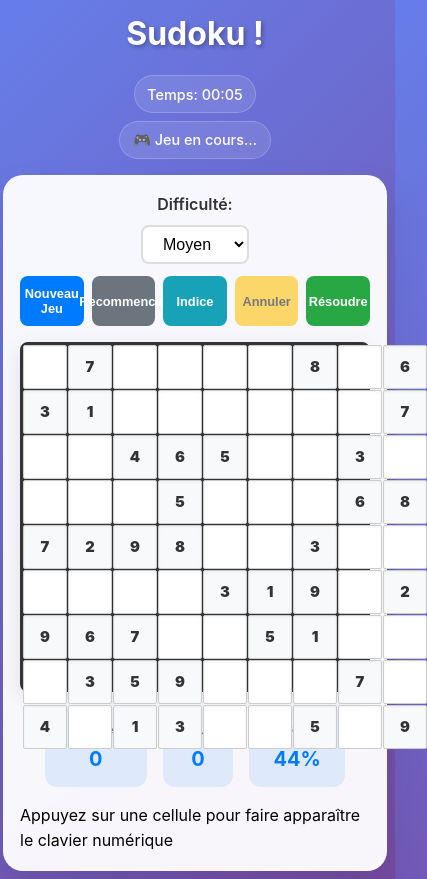
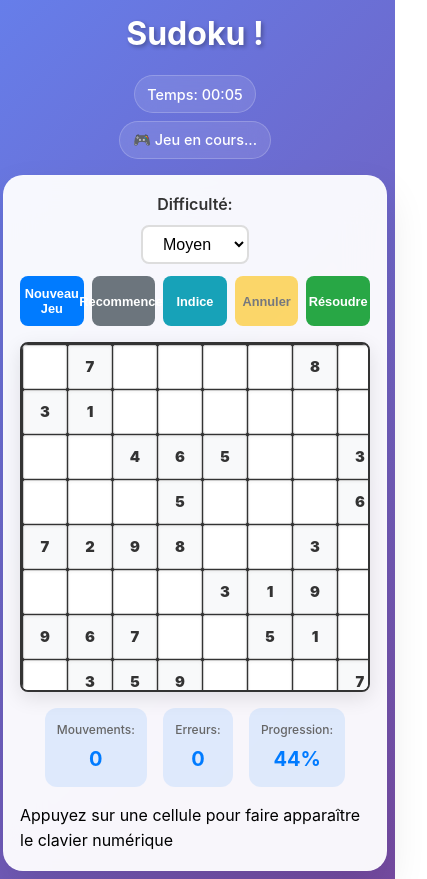
Before and after one commit to Saltyway12/sudoku, a React (Vite) app: page / in a window 390 px wide. Shown: the whole page, 427 px wide, since content can reach past the window. Built offline with nearby package versions, Linux system fonts and the light colour scheme.

Commit message:
Update GrilleSudoku.module.css
Correctif largeur pour formats mobile

```diff
--- a/src/composants/GrilleSudoku/GrilleSudoku.module.css
+++ b/src/composants/GrilleSudoku/GrilleSudoku.module.css
@@ -22,14 +22,15 @@
   /* Centrage */
   margin: 0 auto;
 
-  /* Conteneur responsive */
-  width: fit-content;
-  max-width: 100%;
+  /* Conteneur responsive - CORRECTION */
+  width: 100%;
+  max-width: 100vw;
+  box-sizing: border-box;
+  overflow-x: auto;
 }
 
-/* Suppression de l'ancien système de lignes */
 .ligneGrille {
-  display: contents; /* Les enfants remontent au conteneur grid parent */
+  display: contents;
 }
 
 /* Séparateurs visuels des sections 3x3 */
@@ -71,19 +72,19 @@
 /* Mobile - Grille fluide */
 @media (max-width: 480px) {
   .grilleSudoku {
-    /* Grille responsive qui s'adapte à l'écran */
-    width: min(90vw, 350px);
-    height: min(90vw, 350px);
+    width: 100vw;
+    height: 100vw;
+    max-width: 350px;
+    max-height: 350px;
     aspect-ratio: 1;
-
     grid-template-columns: repeat(9, 1fr);
     grid-template-rows: repeat(9, 1fr);
-
     border-radius: 8px;
     border-width: 2px;
     gap: 1px;
     padding: 1px;
     box-shadow: 0 6px 20px rgba(0, 0, 0, 0.1);
+    overflow-x: auto;
   }
 
   /* Séparateurs réduits sur mobile */
@@ -100,8 +101,10 @@
 /* Très petit mobile */
 @media (max-width: 360px) {
   .grilleSudoku {
-    width: min(95vw, 320px);
-    height: min(95vw, 320px);
+    width: 95vw;
+    height: 95vw;
+    max-width: 320px;
+    max-height: 320px;
     border-radius: 6px;
   }
 }
@@ -136,6 +139,8 @@
   .grilleSudoku {
     width: min(50vh, 300px);
     height: min(50vh, 300px);
+    max-width: 100vw;
+    max-height: 100vw;
   }
 }
 
@@ -157,7 +162,6 @@
   .grilleSudoku {
     animation: none;
   }
-
   .grilleSudoku[data-completed="true"] {
     animation: none;
   }
@@ -170,11 +174,9 @@
     background-color: #4a5568;
     box-shadow: 0 10px 30px rgba(0, 0, 0, 0.4);
   }
-
   .grilleSudoku > :nth-child(3n):not(:nth-child(9n)) {
     border-right-color: #4a5568;
   }
-
   .grilleSudoku > :nth-child(n+19):nth-child(-n+27),
   .grilleSudoku > :nth-child(n+46):nth-child(-n+54) {
     border-bottom-color: #4a5568;
```
